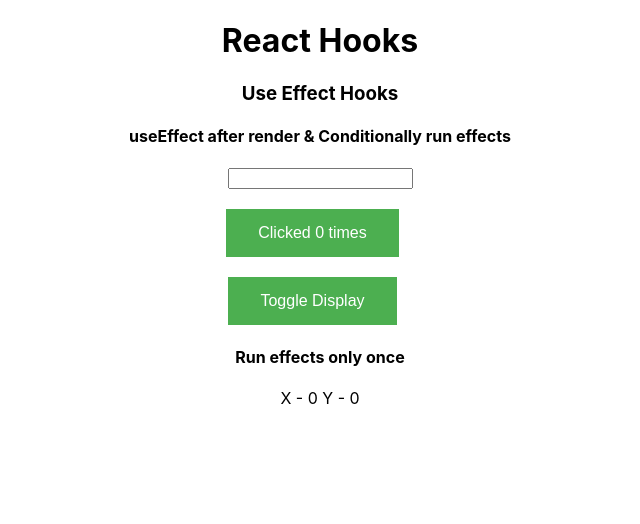
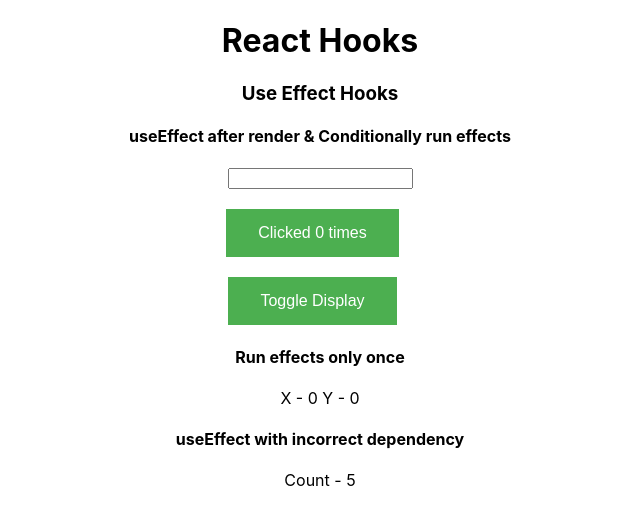
Before and after one commit to PeterOsoo/react-hooks-b, a React (Create React App) app: page /use-effect in a window 1280 px wide. Shown: the top 524 px of the page, without its empty margins (320-960 px from the left). Built offline with nearby package versions, Linux system fonts and the light colour scheme.

Commit message:
useEffect with incorrect dependency

```diff
--- /dev/null
+++ b/src/components/UseEffect/IntervalHookCounter.js
@@ -0,0 +1,26 @@
+import { useState, useEffect } from "react"
+
+const IntervalHookCounter = () => {
+	const [count, setCount] = useState(0)
+
+	const tick = () => {
+		setCount(count + 1)
+	}
+
+	useEffect(() => {
+		const interval = setInterval(tick, 1000)
+
+		return () => {
+			clearInterval(interval)
+		}
+	}, [count])
+
+	return (
+		<div>
+			<h4>useEffect with incorrect dependency</h4>
+			<p>Count - {count}</p>
+		</div>
+	)
+}
+
+export default IntervalHookCounter
--- a/src/pages/UseEffect.js
+++ b/src/pages/UseEffect.js
@@ -1,6 +1,7 @@
 import HooksCounterOne from "../components/UseEffect/HookCounterOne"
 // import HookMouse from "./HookMouse"
 import MouseContainer from "../components/UseEffect/MouseContainer"
+import IntervalHookCounter from "../components/UseEffect/IntervalHookCounter"
 
 const UseEffect = () => {
 	return (
@@ -9,6 +10,7 @@ const UseEffect = () => {
 			<HooksCounterOne />
 			{/* <HookMouse /> */}
 			<MouseContainer />
+			<IntervalHookCounter />
 		</div>
 	)
 }
```
